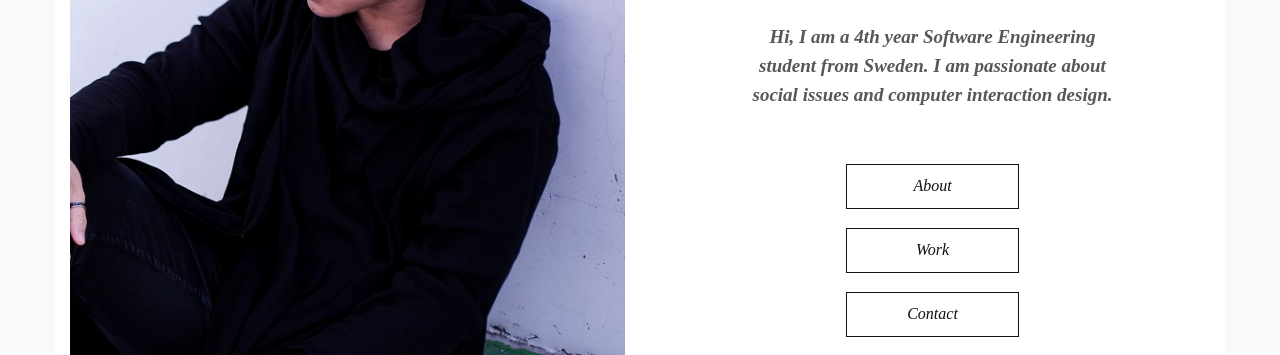
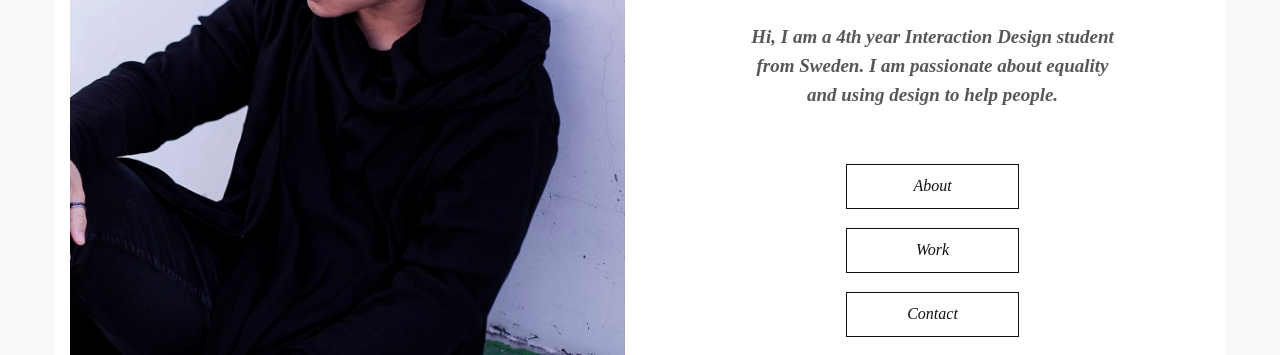
Before and after one commit to dannylam/dannylam.github.io, a plain HTML site: page index.html in a window 1280 px wide. Shown: the part 233-588 px from the top of the page. Drawn offline with nearby package versions, Linux system fonts and the light colour scheme.

Commit message:
Changed text index

```diff
--- a/index.html
+++ b/index.html
@@ -33,7 +33,7 @@
                             <h4>Danny Lam</h4>
                         </div>
                         <p class="home-description">
-                            Hi, I am a 4th year Software Engineering student from Sweden. I am passionate about social issues and computer interaction design.
+                            Hi, I am a 4th year Interaction Design student from Sweden. I am passionate about equality and using design to help people.
                         </p>
                         <div class="btn-group-vertical custom_btn animated slideinright">
                             <div id="about" class="btn btn-rabbit">About</div>
```
